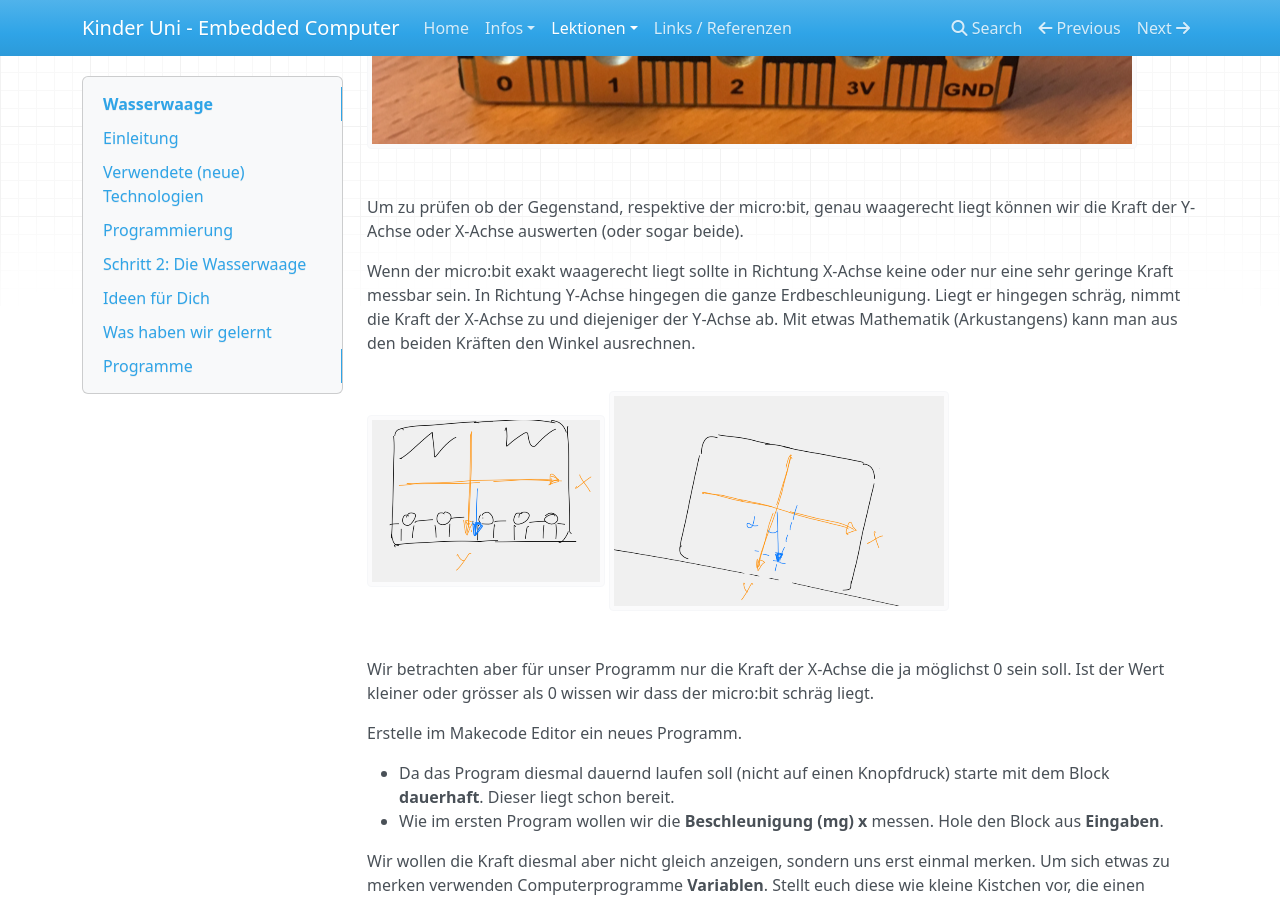
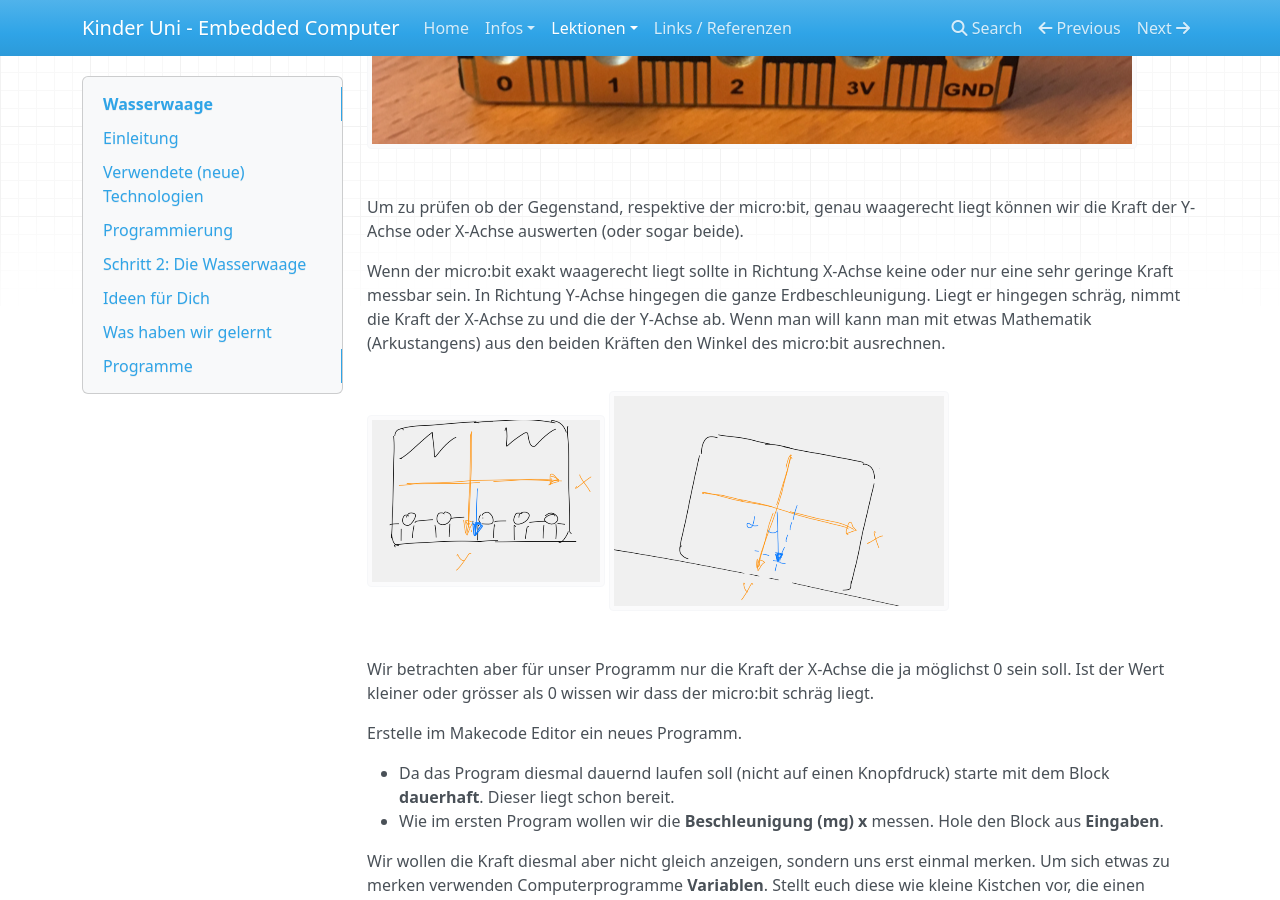
Before and after one commit to renestraub/ehk1, an MkDocs documentation site: the page built from docs/lessons/30_level/lesson.md, in a window 1280 px wide and 900 px high, scrolled down 2774 px. Built offline with MkDocs 1.6.1, drawn with Linux system fonts in a browser that asks for light colours; nearby versions of some CDN libraries.

Commit message:
Various bugfixes

```diff
--- a/docs/lessons/30_level/lesson.md
+++ b/docs/lessons/30_level/lesson.md
@@ -69,8 +69,8 @@ Wir nutzen nun das Gelernte um eine Wasserwaage zu programmieren. Für die Wasse
 
 Um zu prüfen ob der Gegenstand, respektive der micro:bit, genau waagerecht liegt können wir die Kraft der Y-Achse oder X-Achse auswerten (oder sogar beide).
 
-Wenn der micro:bit exakt waagerecht liegt sollte in Richtung X-Achse keine oder nur eine sehr geringe Kraft messbar sein. In Richtung Y-Achse hingegen die ganze Erdbeschleunigung. Liegt er hingegen schräg, nimmt die Kraft der X-Achse zu und diejeniger der Y-Achse ab.
-Mit etwas Mathematik (Arkustangens) kann man aus den beiden Kräften den Winkel ausrechnen.
+Wenn der micro:bit exakt waagerecht liegt sollte in Richtung X-Achse keine oder nur eine sehr geringe Kraft messbar sein. In Richtung Y-Achse hingegen die ganze Erdbeschleunigung. Liegt er hingegen schräg, nimmt die Kraft der X-Achse zu und die der Y-Achse ab.
+Wenn man will kann man mit etwas Mathematik (Arkustangens) aus den beiden Kräften den Winkel des micro:bit ausrechnen.
 
 ![](image15.png) ![](image16.png)
 
```
Also changed, not shown: docs/lessons/20_dice/lesson.md (+2 -1 lines), docs/lessons/50_alarm/lesson.md (+1 -2 lines), docs/lessons/50_alarm/image3.png.
